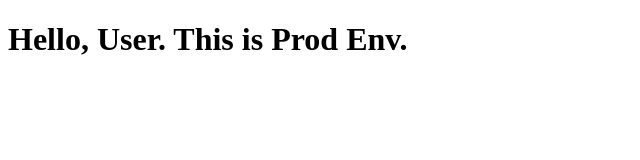
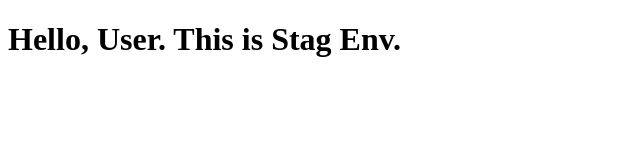
Before and after one commit to itananddigital/test-demo-app, a plain HTML site: page index.html in a window 1280 px wide. Shown: the full height of the page, 0-640 px from the left. Drawn offline with Linux system fonts and the light colour scheme.

Commit message:
This is Stag branch

```diff
--- a/index.html
+++ b/index.html
@@ -6,6 +6,6 @@
     <title>Document</title>
 </head>
 <body>
-    <h1>Hello, User.  This is Prod Env.</h1>
+    <h1>Hello, User.  This is Stag Env.</h1>
 </body>
 </html>
```
